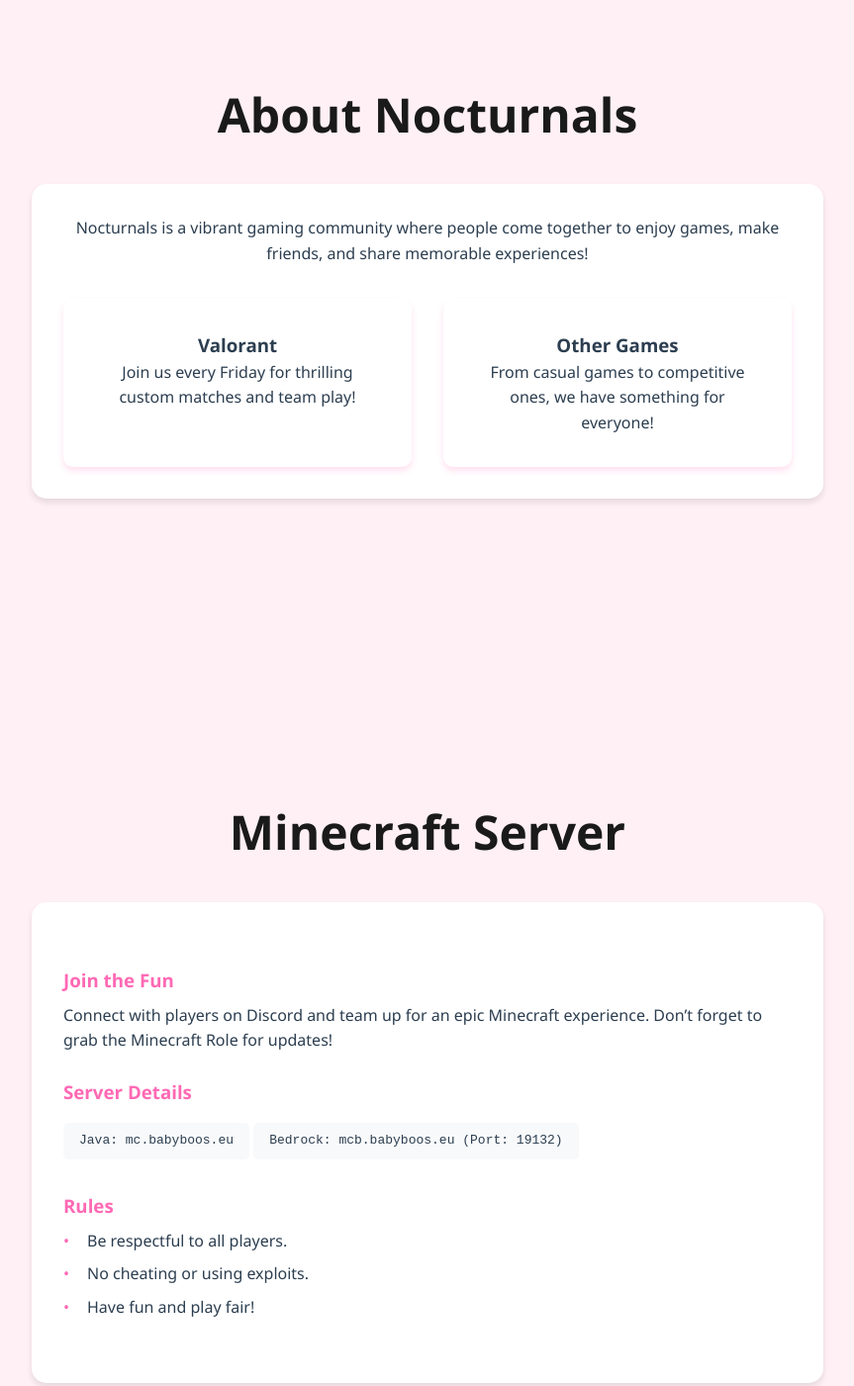
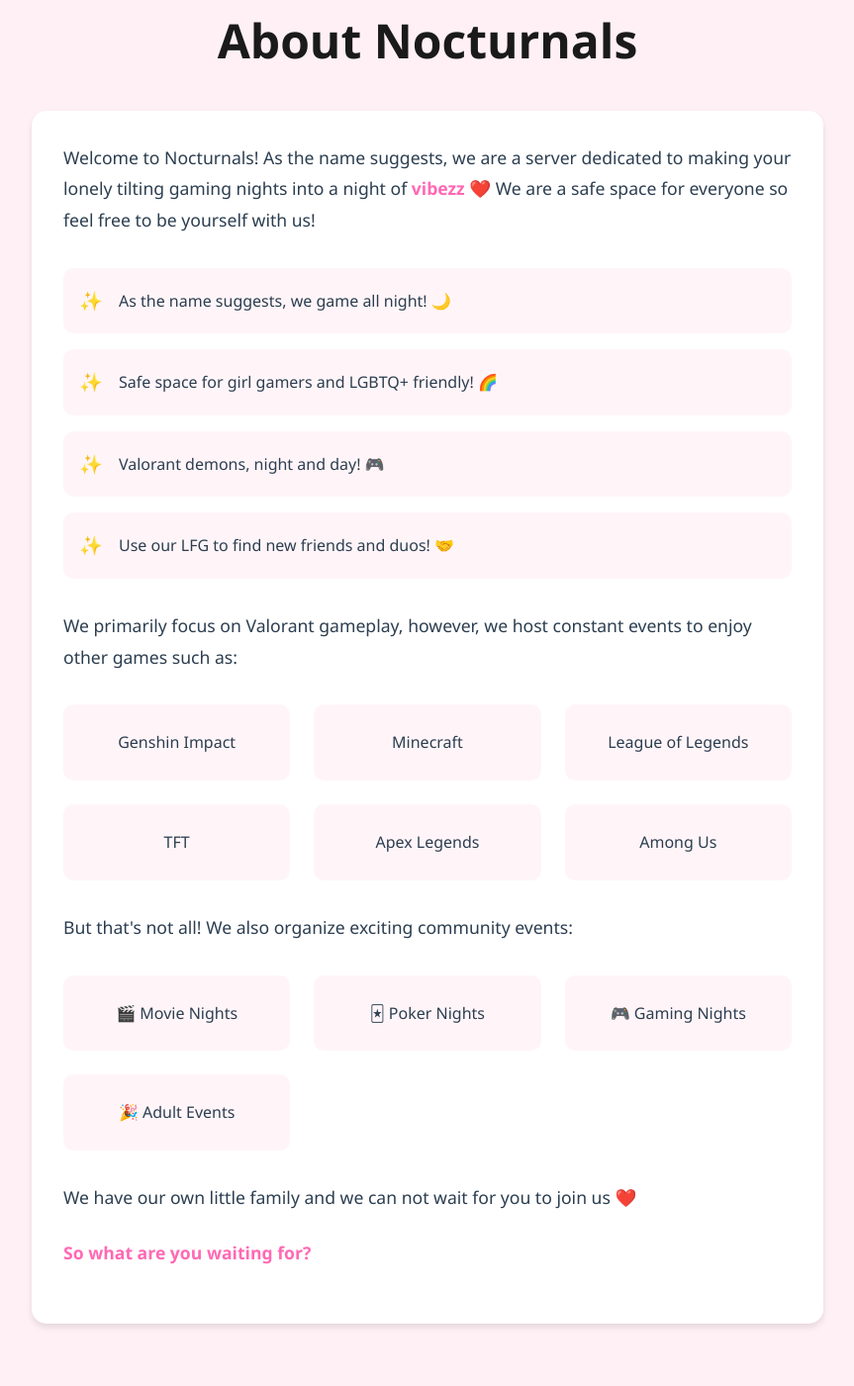
Before and after one commit to YoleeR12/About-me-website, a plain HTML site: page index.html in a window 1280 px wide. Shown: the part 925-2326 px from the top of the page at 99% size, without its empty margins (208-1071 px from the left). Drawn offline with Linux system fonts and the light colour scheme.

Commit message:
Update index.html

```diff
--- a/index.html
+++ b/index.html
@@ -2,15 +2,14 @@
 <html lang="en">
 <head>
     <meta charset="UTF-8">
-    <meta name=
-"viewport" content="width=device-width, initial-scale=1.0">
+    <meta name="viewport" content="width=device-width, initial-scale=1.0">
     <title>Nocturnals Community</title>
     <style>
         :root {
-            --primary-color: #ff69b4;  /* Hot pink */
-            --secondary-color: #ffb6c1; /* Light pink */
+            --primary-color: #ff69b4;
+            --secondary-color: #ffb6c1;
             --text-color: #2c3e50;
-            --bg-color: #fff0f5;       /* Lavender blush */
+            --bg-color: #fff0f5;
             --accent-color: #fff5f8;
         }
 
@@ -45,6 +44,7 @@
             text-decoration: none;
             margin: 0 1.5rem;
             font-weight: 500;
+            position: relative;
             padding: 0.5rem 0;
         }
 
@@ -110,7 +110,6 @@
             transform: translateY(-2px);
             box-shadow: 0 6px 20px rgba(255, 105, 180, 0.4);
             background-color: #ff1493;
-            transition: all 0.4s;
         }
 
         .social-buttons {
@@ -146,6 +145,74 @@
             object-fit: contain;
         }
 
+        .social-button img[alt="TikTok"] {
+            height: 32px;
+            width: auto;
+        }
+
+        .social-button img[alt="Discord"] {
+            height: 30px;
+            width: auto;
+        }
+
+        .about-content {
+            max-width: 800px;
+            margin: 0 auto;
+            text-align: left;
+            line-height: 1.8;
+        }
+
+        .about-content p {
+            margin-bottom: 1.5rem;
+            font-size: 1.1rem;
+        }
+
+        .highlight {
+            color: var(--primary-color);
+            font-weight: 600;
+        }
+
+        .features-grid {
+            display: grid;
+            grid-template-columns: repeat(auto-fit, minmax(200px, 1fr));
+            gap: 1.5rem;
+            margin-top: 2rem;
+            margin-bottom: 2rem;
+        }
+
+        .feature-card {
+            background: var(--accent-color);
+            padding: 1.5rem;
+            border-radius: 10px;
+            text-align: center;
+            transition: transform 0.3s;
+        }
+
+        .feature-card:hover {
+            transform: translateY(-5px);
+        }
+
+        .reasons-list {
+            list-style: none;
+            margin: 2rem 0;
+            text-align: left;
+        }
+
+        .reasons-list li {
+            margin: 1rem 0;
+            padding: 1rem;
+            background: var(--accent-color);
+            border-radius: 10px;
+            display: flex;
+            align-items: center;
+            gap: 1rem;
+        }
+
+        .reasons-list li::before {
+            content: "✨";
+            font-size: 1.2rem;
+        }
+
         h1 {
             font-size: 3rem;
             margin-bottom: 1.5rem;
@@ -166,25 +233,6 @@
             margin: 2rem 0;
             max-width: 800px;
             width: 100%;
-        }
-
-        .game-grid {
-            display: grid;
-            grid-template-columns: repeat(auto-fill, minmax(250px, 1fr));
-            gap: 2rem;
-            margin-top: 2rem;
-        }
-
-        .game-card {
-            background: white;
-            padding: 2rem;
-            border-radius: 10px;
-            box-shadow: 0 4px 6px rgba(255, 105, 180, 0.2);
-            transition: transform 0.3s;
-        }
-
-        .game-card:hover {
-            transform: translateY(-5px);
         }
 
         .minecraft-info {
@@ -217,10 +265,28 @@
         }
 
         .rules-list li::before {
-            content: "\2022";
+            content: "•";
             color: var(--primary-color);
             position: absolute;
             left: -1.5rem;
+        }
+
+        .contact-info {
+            font-size: 1.2rem;
+            margin-top: 1rem;
+        }
+
+        .email {
+            color: var(--primary-color);
+            text-decoration: none;
+            font-weight: 600;
+        }
+
+        code {
+            background: #f8f9fa;
+            padding: 0.2rem 0.4rem;
+            border-radius: 3px;
+            font-family: monospace;
         }
 
         @media (max-width: 768px) {
@@ -244,6 +310,10 @@
             .social-buttons {
                 flex-direction: column;
                 align-items: center;
+            }
+
+            .reasons-list li {
+                font-size: 0.9rem;
             }
         }
     </style>
@@ -279,17 +349,37 @@
         <div class="container">
             <h1>About Nocturnals</h1>
             <div class="content-card">
-                <p>Nocturnals is a vibrant gaming community where people come together to enjoy games, make friends, and share memorable experiences!</p>
+                <div class="about-content">
+                    <p>Welcome to Nocturnals! As the name suggests, we are a server dedicated to making your lonely tilting gaming nights into a night of <span class="highlight">vibezz</span> ❤️ We are a safe space for everyone so feel free to be yourself with us!</p>
 
-                <div class="game-grid">
-                    <div class="game-card">
-                        <h3>Valorant</h3>
-                        <p>Join us every Friday for thrilling custom matches and team play!</p>
+                    <ul class="reasons-list">
+                        <li>As the name suggests, we game all night! 🌙</li>
+                        <li>Safe space for girl gamers and LGBTQ+ friendly! 🌈</li>
+                        <li>Valorant demons, night and day! 🎮</li>
+                        <li>Use our LFG to find new friends and duos! 🤝</li>
+                    </ul>
+
+                    <p>We primarily focus on Valorant gameplay, however, we host constant events to enjoy other games such as:</p>
+
+                    <div class="features-grid">
+                        <div class="feature-card">Genshin Impact</div>
+                        <div class="feature-card">Minecraft</div>
+                        <div class="feature-card">League of Legends</div>
+                        <div class="feature-card">TFT</div>
+                        <div class="feature-card">Apex Legends</div>
+                        <div class="feature-card">Among Us</div>
                     </div>
-                    <div class="game-card">
-                        <h3>Other Games</h3>
-                        <p>From casual games to competitive ones, we have something for everyone!</p>
+
+                    <p>But that's not all! We also organize exciting community events:</p>
+                    <div class="features-grid">
+                        <div class="feature-card">🎬 Movie Nights</div>
+                        <div class="feature-card">🃏 Poker Nights</div>
+                        <div class="feature-card">🎮 Gaming Nights</div>
+                        <div class="feature-card">🎉 Adult Events</div>
                     </div>
+
+                    <p>We have our own little family and we can not wait for you to join us ❤️</p>
+                    <p class="highlight text-center">So what are you waiting for?</p>
                 </div>
             </div>
         </div>
@@ -300,18 +390,24 @@
             <h1>Minecraft Server</h1>
             <div class="content-card">
                 <div class="minecraft-info">
-                    <h3>Join the Fun</h3>
-                    <p>Connect with players on Discord and team up for an epic Minecraft experience. Don’t forget to grab the Minecraft Role for updates!</p>
+                    <h3>Server IPs</h3>
+                    <p><strong>Java:</strong> <span class="server-ip">mc.babyboos.eu</span></p>
+                    <p><strong>Bedrock:</strong> <span class="server-ip">mcb.babyboos.eu</span></p>
+                    <p><strong>Bedrock Port:</strong> <span class="server-ip">19132</span></p>
 
-                    <h3>Server Details</h3>
-                    <p class="server-ip">Java: mc.babyboos.eu</p>
-                    <p class="server-ip">Bedrock: mcb.babyboos.eu (Port: 19132)</p>
+                    <h3>Key Features</h3>
+                    <ul class="rules-list">
+                        <li><code>/rtp</code> - Random Teleport</li>
+                        <li><code>/claim</code> - Protect your land</li>
+                        <li><code>/tpa</code> - Teleport to friends</li>
+                        <li>VeinMiner - Hold Shift to mine veins of ore quickly</li>
+                    </ul>
 
-                    <h3>Rules</h3>
+                    <h3>Additional Info</h3>
                     <ul class="rules-list">
-                        <li>Be respectful to all players.</li>
-                        <li>No cheating or using exploits.</li>
-                        <li>Have fun and play fair!</li>
+                        <li>Server restarts every 12 hours</li>
+                        <li>Minecraft Version: 1.21.4 (Regular updates to latest version)</li>
+                        <li>Remember to grab the Minecraft Role in Discord for updates!</li>
                     </ul>
                 </div>
             </div>
@@ -321,7 +417,22 @@
     <section id="contact">
         <div class="container">
             <h1>Contact Us</h1>
-            <p class="subtitle">Stay connected through our platforms:</p>
-            <div class="social-buttons">
-                <a href="https://discord.gg/babyboos" class="social-button">
-                    <img src="discord.png
+            <div class="content-card">
+                <p class="contact-info">Have questions? Reach out to us at:</p>
+                <a href="mailto:nocturnalsbusiness@gmail.com" class="email">nocturnalsbusiness@gmail.com</a>
+
+                <div class="social-buttons">
+                    <a href="https://discord.gg/babyboos" class="social-button">
+                        <img src="discord.png" alt="Discord">
+                        Join our Discord
+                    </a>
+                    <a href="https://www.tiktok.com/@babyboos.eu" class="social-button">
+                        <img src="tiktok.png" alt="TikTok">
+                        Follow us on TikTok
+                    </a>
+                </div>
+            </div>
+        </div>
+    </section>
+</body>
+</html>
```
